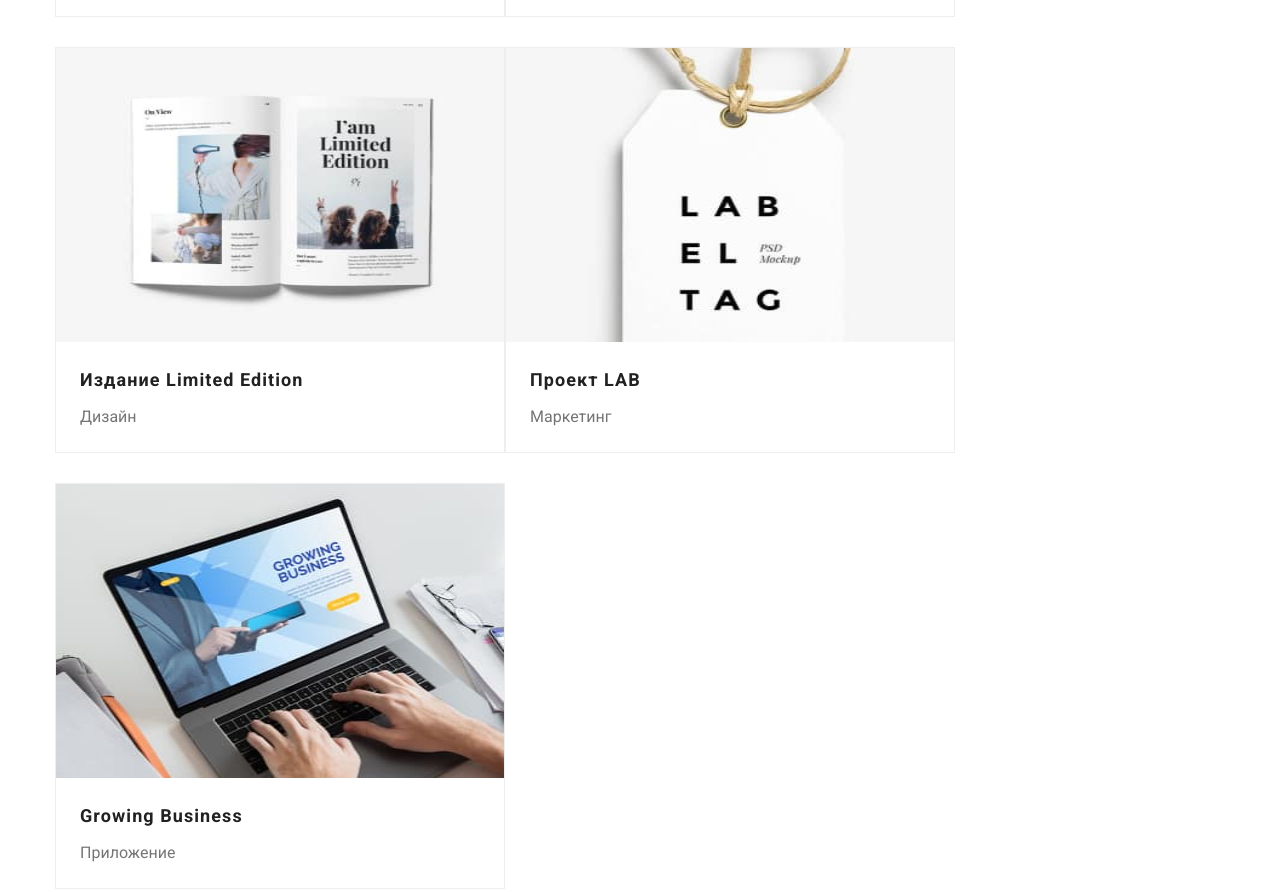
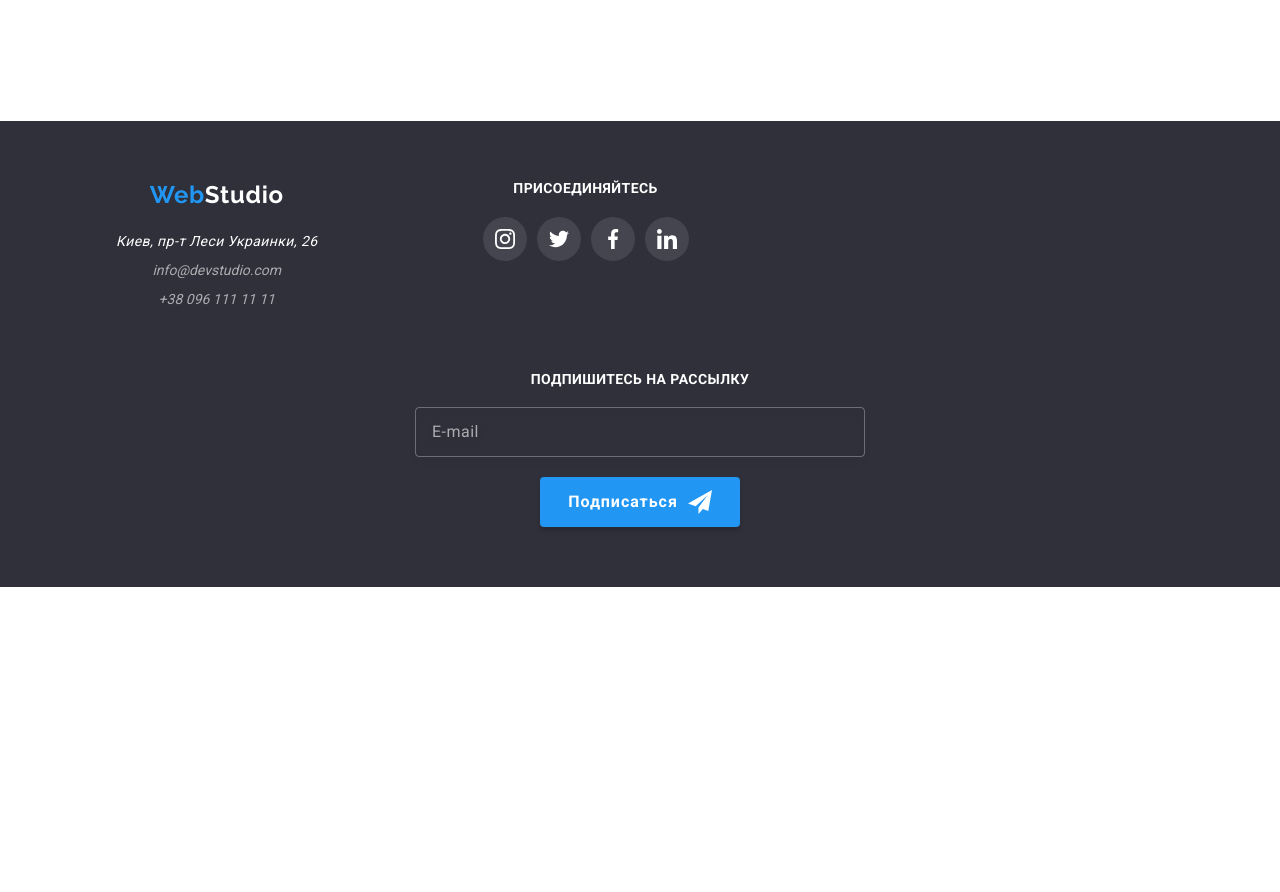
Before and after one commit to SerhiiIsaev/goit-markup-hw-08, a plain HTML site: page portfolio.html in a window 1280 px wide. Shown: the part 1520-2412 px from the top of the page. After the commit the page ends 2107 px from the top, so only its background shows below. Drawn offline with nearby package versions, Linux system fonts and the light colour scheme.

Commit message:
finished tablet

```diff
--- a/portfolio.html
+++ b/portfolio.html
@@ -251,17 +251,21 @@
 
     <footer class="footer">
         <div class="container footer-container">
+            <div class="footer-contact-container">
                 <div class="adress-container">
                     <a class="link logo" href="./index.html" lang="en"> Web<span class="footer-studio">Studio</span> </a>
                     <address class="footer-address">
                         <ul class="address-list list">
-                        <li class="adress-link"><a class="link footer-link-contact footer-link-adr" href="https://goo.gl/maps/uzS9jLpQ6yt513cE9"
-                                target="_blank" rel=" noreferrer noopener">Киев, пр-т Леси Украинки, 26</a></li>
+                            <li class="adress-link"><a class="link footer-link-contact footer-link-adr"
+                                    href="https://goo.gl/maps/uzS9jLpQ6yt513cE9" target="_blank"
+                                    rel=" noreferrer noopener">Киев, пр-т
+                                    Леси Украинки, 26</a></li>
                             <li class="adress-link"><a class="link footer-link-contact"
                                     href="mailto:info@devstudio.com">info@devstudio.com</a>
                             </li>
-                        <li class="adress-link"><a class="link footer-link-contact" href="tel:+380961111111">+38 096 111 11
-                                11</a></li>
+                            <li class="adress-link"><a class="link footer-link-contact" href="tel:+380961111111">+38 096 111
+                                    11 11</a>
+                            </li>
                         </ul>
                     </address>
                 </div>
@@ -299,6 +303,8 @@
                         </li>
                     </ul>
                 </div>
+            </div>
+
             <form class="footer-form">
                 <label class="footer-form-label">Подпишитесь на рассылку
                     <input class="footer-form-input" type="email" name="mail" placeholder="E-mail">
--- a/sass/layouts/_backdrop.scss
+++ b/sass/layouts/_backdrop.scss
@@ -1,3 +1,6 @@
+
+// =============================mobile============================
+
 .backdrop {
     position: fixed;
     width: 100vw;
@@ -210,6 +213,13 @@
     }
 }
 
+// ==================================Tablet==============================
+@media screen and (min-width: 480px) {
+    .modal {
+        width: 450px;
+    }
+}
+
 // .backdrop {
 //     position: fixed;
 //     width: 100vw;
--- a/sass/layouts/_clients.scss
+++ b/sass/layouts/_clients.scss
@@ -1,3 +1,6 @@
+
+// ============================mobile======================
+
 .clients-list {
     display: flex;
     flex-wrap: wrap;
@@ -22,11 +25,11 @@
     }
 }
 
+@media screen and (max-width: 767px){
     .clients-list-item {
         display: block;
         width: calc((100% - 30px) / 2);
         height: 92px;
-
 
         &:not(:nth-child(2n)) {
             margin-right: 30px;
@@ -34,6 +37,26 @@
 
         &:not(:nth-last-child(-n + 2)) {
             margin-bottom: 30px;
+        }
+    }
+}
+
+
+// ===============================tablet==============================
+
+@media screen and (min-width: 768px) {
+    .clients-list-item {
+        display: block;
+        width: calc((100% - 60px) / 3);
+        height: 92px;
+
+        &:not(:nth-child(3n)) {
+            margin-right: 30px;
+        }
+
+        &:not(:nth-last-child(-n + 3)) {
+            margin-bottom: 30px;
+        }
     }
 }
 
--- a/sass/layouts/_footer.scss
+++ b/sass/layouts/_footer.scss
@@ -1,3 +1,6 @@
+
+// =========================mobile=================================
+
 .footer {
     padding-top: 60px;
     padding-bottom: 60px;
@@ -121,7 +124,6 @@
     }
 }
 
-
 .footer-form-button {
     font-family: var(--primary-font-family);
     font-weight: 700;
@@ -152,6 +154,40 @@
 
 .footer-form-icon{
     margin-left: 10px;
+}
+
+// =========================Tablet=================================
+
+@media screen and (min-width:768px) {
+    .footer-contact-container{
+        display: flex;
+        justify-content: baseline;
+        margin-bottom: 60px;
+    }
+    .adress-container{
+        margin-right: 165px;
+    }
+    .footer-container{
+        padding-right: 76px;
+        padding-left: 76px;
+    }
+    .footer-address{
+        margin-bottom: 0px;
+    }
+    .footer-social-container {
+        margin-bottom: 0px;
+    }
+    .footer-form-input{
+        width: 450px;
+    }
+    .footer-form{
+        display: flex;
+        flex-wrap: wrap;
+        justify-content: center;
+        width: 450px;
+        margin-right: auto;
+        margin-left: auto;
+    }
 }
 
 // .footer-form-button-text {
--- a/sass/layouts/_portfolio.scss
+++ b/sass/layouts/_portfolio.scss
@@ -1,8 +1,10 @@
+
+// =============================mobile=============================
 
 .portfolio-list-button {
     display: flex;
     flex-wrap: wrap;
-    margin-bottom: 35px;
+    margin-bottom: 40px;
 }
 
 .portfolio-button-item:not(:last-child) {
@@ -40,12 +42,13 @@
     display: flex;
     flex-wrap: wrap;
 }
+@media screen and (max-width: 768px) {
+    .portfolio-item {
+        max-width: 450px;
 
-.portfolio-item {
-    max-width: 450px;
-
-    &:not(:last-child) {
-        margin-bottom: 30px;
+        &:not(:last-child) {
+            margin-bottom: 30px;
+        }
     }
 }
 
@@ -115,6 +118,35 @@
     .portfolio-link:hover &,
     .portfolio-link:focus & {
         transform: translateY(0%);
+    }
+}
+
+// =============================Tablet=============================
+
+@media screen and (min-width:768px) {
+    .portfolio-list-button{
+        justify-content: center;
+        margin-bottom: 30px;
+    }
+    .portfolio-button-item {
+        margin-bottom: 0px;
+    }
+}
+
+@media screen and (min-width:768px){
+    .portfolio__photo {
+        width: 354px;
+        height: 294px;
+    }
+    .portfolio-item {
+        max-width: 354px;
+
+        &:not(:nth-last-child(-n + 2)) {
+            margin-bottom: 30px;
+        }
+        &:not(:nth-child(2n)){
+            margin-right: 30px;
+        }
     }
 }
 
```
Also changed, not shown: index.html (+10 -4 lines), css/main.css, css/main.min.css, 2 other files. Lines whose indentation alone changed are shown as unchanged.
